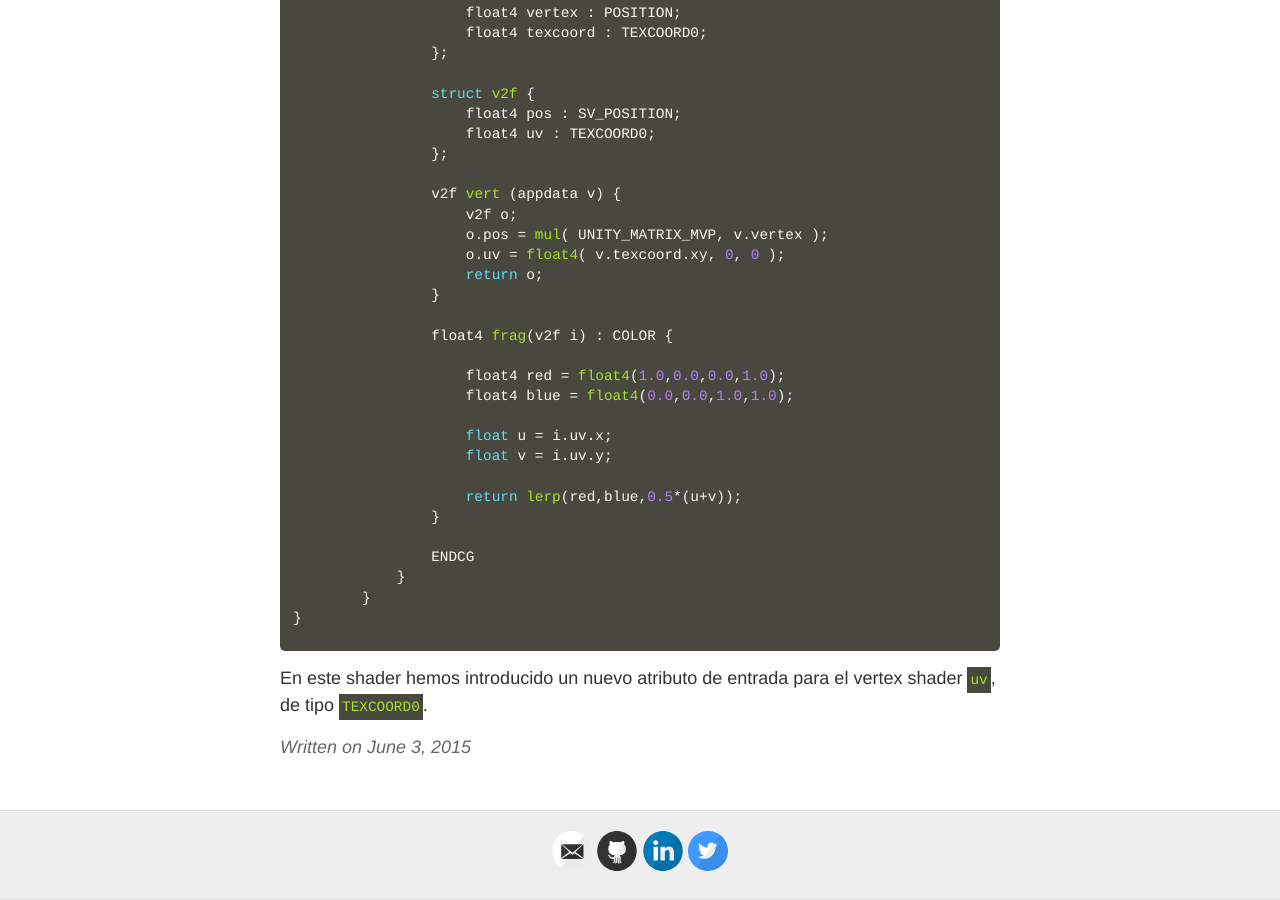
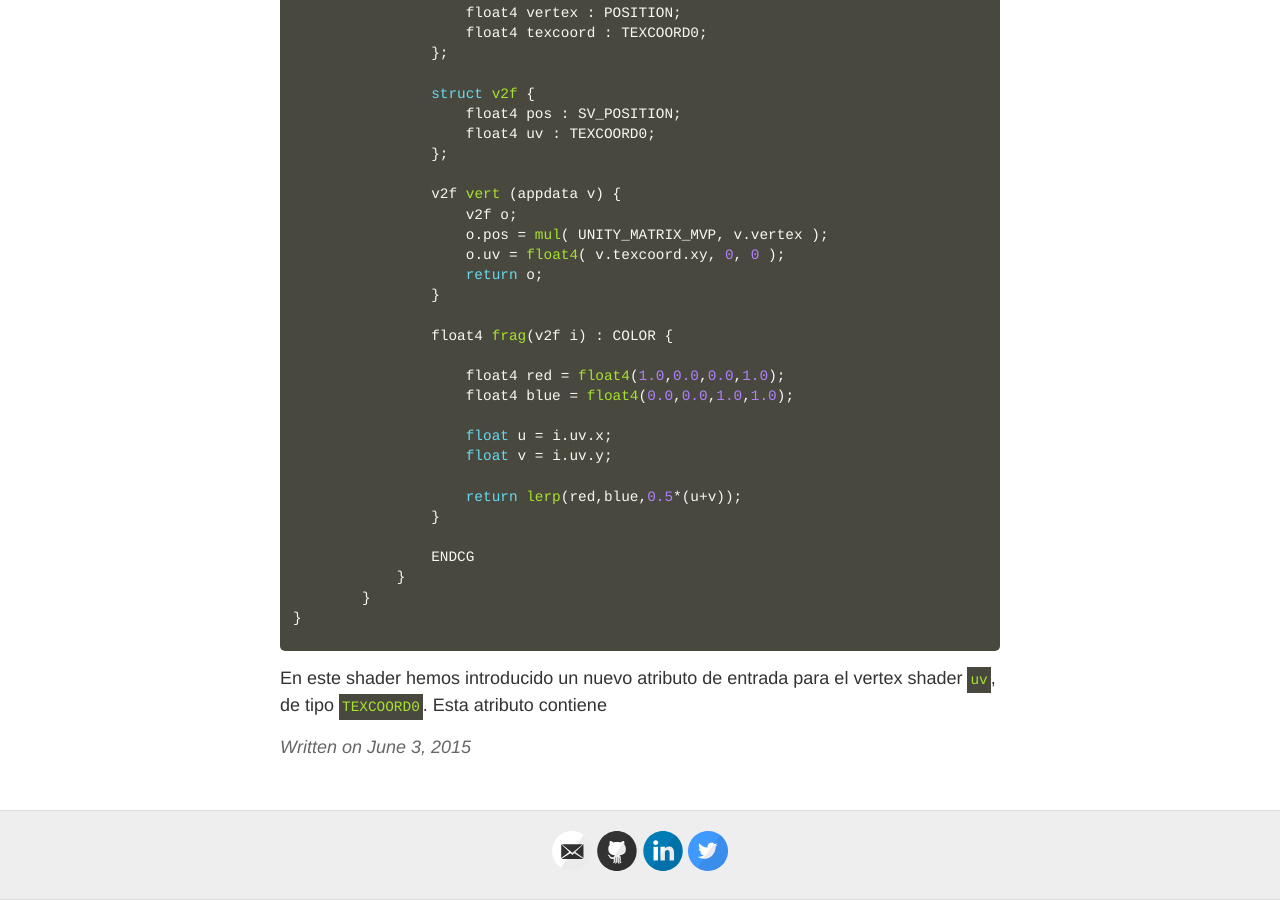
Before and after one commit to josemorval/UnityArchive, a Jekyll site: the page built from _posts/2015-06-03-distintasmaneras.md, in a window 1280 px wide and 900 px high, scrolled down 2839 px. Built offline with Jekyll 4.4.1, drawn with Linux system fonts in a browser that asks for light colours; nearby versions of some CDN libraries; Markdown is read by kramdown in place of the engine named in the settings.

Commit message:
Updated 2015-06-03-distintasmaneras.md

````diff
--- a/_posts/2015-06-03-distintasmaneras.md
+++ b/_posts/2015-06-03-distintasmaneras.md
@@ -149,4 +149,4 @@
 }
 ```
 
-En este shader hemos introducido un nuevo atributo de entrada para el vertex shader ```uv```, de tipo ```TEXCOORD0```.
+En este shader hemos introducido un nuevo atributo de entrada para el vertex shader ```uv```, de tipo ```TEXCOORD0```. Esta atributo contiene
````
